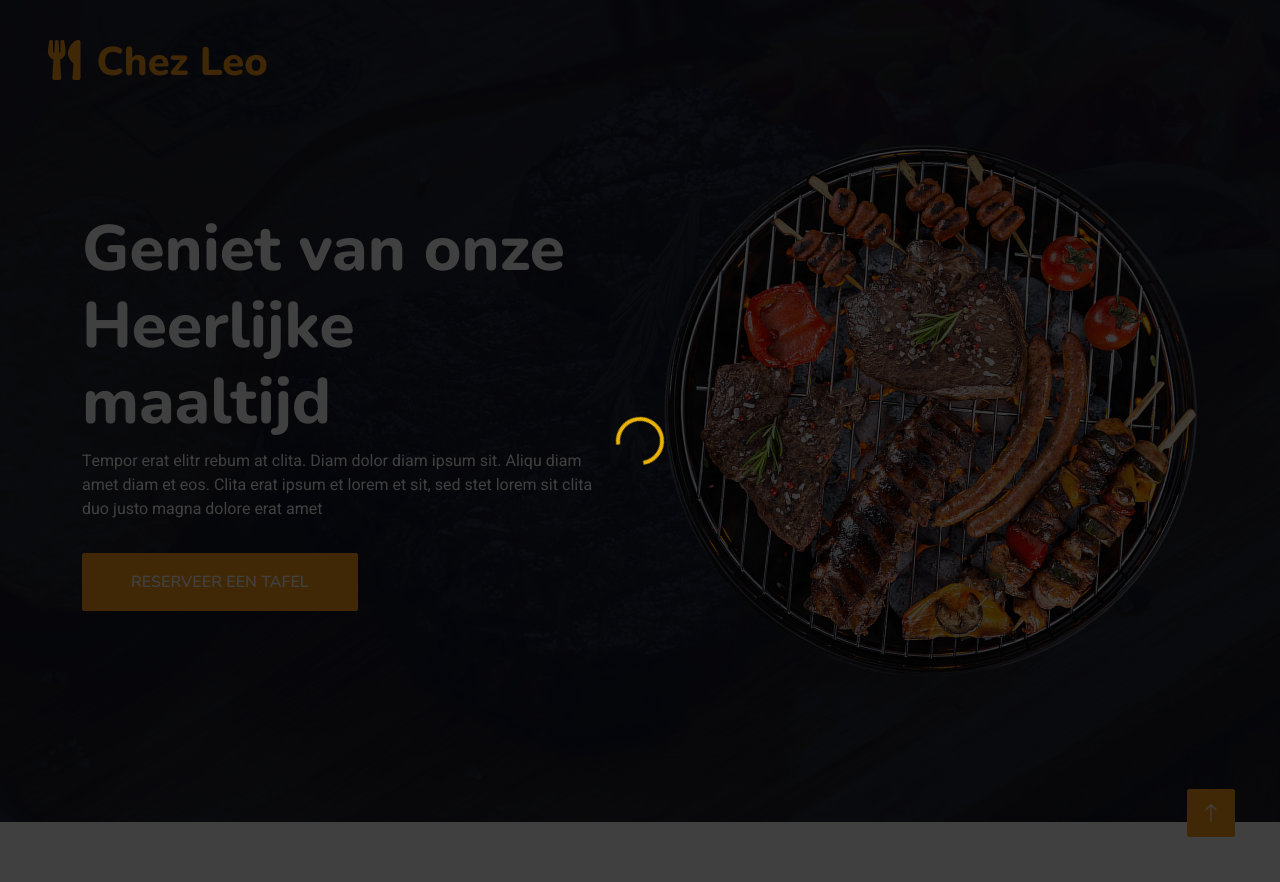
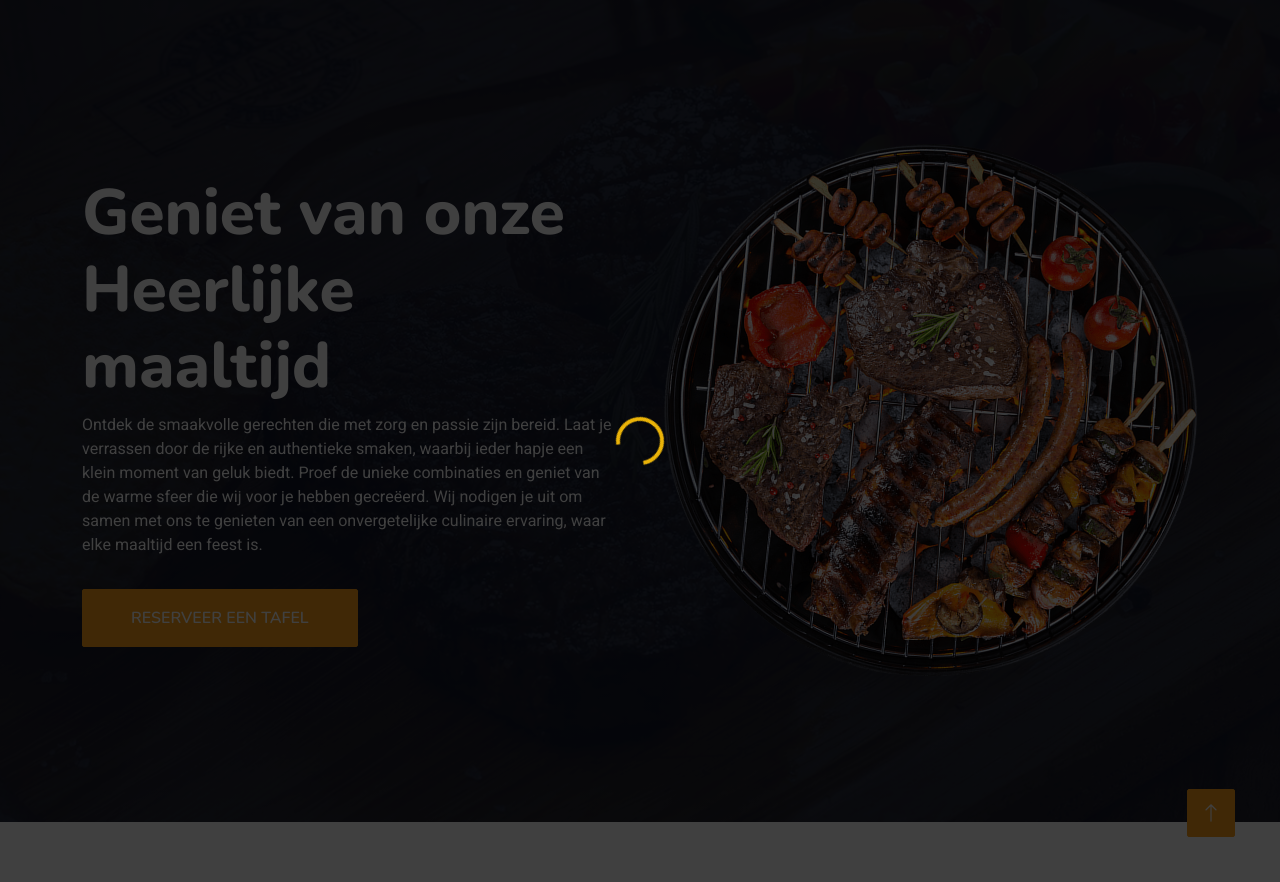
Before and after one commit to luc6543/Chez_leo, a Laravel app: page / in a window 1280 px wide. Run offline with Laravel 12, Linux system fonts and the light colour scheme; data comes from the database, SQL or seed files in the repository; style sheets or scripts are compiled from the project's sources; parts of the project's set-up code (start-up, migrations or seed data) failed here and were passed over; some libraries are stand-ins or nearby versions.

Commit message:
changed homepage fixed spinner.

```diff
--- a/resources/views/livewire/home-page.blade.php
+++ b/resources/views/livewire/home-page.blade.php
@@ -28,12 +28,7 @@
 
         <!-- Template Stylesheet -->
         <link href="{{ asset('css/style.css') }}" rel="stylesheet">
-
-
-
-
-<body>
-<div class=" bg-white p-0">
+    <div class="bg-white p-0">
         {{-- <!-- Spinner Start -->--}}
         <div wire:loading.flex class="bg-black/75 inset-0 fixed flex items-center justify-center transition-opacity duration-500 ease-out delay-500 z-[99999]">
             <div class="border-4 border-yellow-500 border-t-transparent rounded-full w-12 h-12 animate-spin" role="status">
@@ -44,44 +39,14 @@
 
 
         <!-- Navbar & Hero Start -->
-    <div class="  position-relative p-0">
-        <nav class="navbar navbar-expand-lg navbar-dark bg-dark px-4 px-lg-5 py-3 py-lg-3">
-            <a href="" class="navbar-brand p-0">
-                <h1 class="text-primary m-0"><i class="fa fa-utensils me-3"></i>Chez Leo</h1>
-                <!-- <img src="img/logo.png" alt="Logo"> -->
-            </a>
-            <button class="navbar-toggler" type="button" data-bs-toggle="collapse" data-bs-target="#navbarCollapse">
-                <span class="fa fa-bars"></span>
-            </button>
-            <div class="collapse navbar-collapse" id="navbarCollapse">
-                <div class="navbar-nav ms-auto py-0 pe-4">
-                    <a href="index.html" class="nav-item nav-link active">Home</a>
-                     <a href="about.html" class="nav-item nav-link">Over ons</a>
-                    <a href="service.html" class="nav-item nav-link">Service</a>
-                    <a href="menu.html" class="nav-item nav-link">Menu</a>
-                    <div class="nav-item dropdown">
-                        <a href="#" class="nav-link dropdown-toggle" data-bs-toggle="dropdown">Paginas</a>
-                        <div class="dropdown-menu m-0">
-                            <a href="booking.html" class="dropdown-item">Reserveren</a>
-                            <a href="team.html" class="dropdown-item">Ons Team</a>
-                            <a href="testimonial.html" class="dropdown-item">Recenties</a>
-                        </div>
-                    </div>
-                    <a href="contact.html" class="nav-item nav-link">Contact</a>
-                </div>
-                <button wire:click="loadingTest" class="btn btn-primary py-2 px-4">Reserveer een tafel</button>
-            </div>
-        </nav>
-
-        <div class="  py-5 bg-dark hero-header mb-5">
+        <div class="position-relative p-0">
+            <div class="py-5 bg-dark hero-header mb-5">
                 <div class="container my-5 py-5">
                     <div class="row align-items-center g-5">
                         <div class="col-lg-6 text-center text-lg-start">
                             <h1 class="display-3 text-white animated slideInLeft">Geniet van onze<br>Heerlijke maaltijd</h1>
-                        <p class="text-white animated slideInLeft mb-4 pb-2">Tempor erat elitr rebum at clita. Diam
-                            dolor diam ipsum sit. Aliqu diam amet diam et eos. Clita erat ipsum et lorem et sit, sed
-                            stet lorem sit clita duo justo magna dolore erat amet</p>
-                        <button wire:click="loadingTest" class="btn btn-primary py-sm-3 px-sm-5 me-3 animated slideInLeft">Reserveer een tafel</button>
+                            <p class="text-white animated slideInLeft mb-4 pb-2">Ontdek de smaakvolle gerechten die met zorg en passie zijn bereid. Laat je verrassen door de rijke en authentieke smaken, waarbij ieder hapje een klein moment van geluk biedt. Proef de unieke combinaties en geniet van de warme sfeer die wij voor je hebben gecreëerd. Wij nodigen je uit om samen met ons te genieten van een onvergetelijke culinaire ervaring, waar elke maaltijd een feest is.</p>
+                            <button class="btn btn-primary py-sm-3 px-sm-5 me-3 animated slideInLeft">Reserveer een tafel</button>
                         </div>
                         <div class="col-lg-6 text-center text-lg-end overflow-hidden">
                             <img class="img-fluid" src="img/hero.png" alt="">
```
Lines whose indentation alone changed are shown as unchanged.
